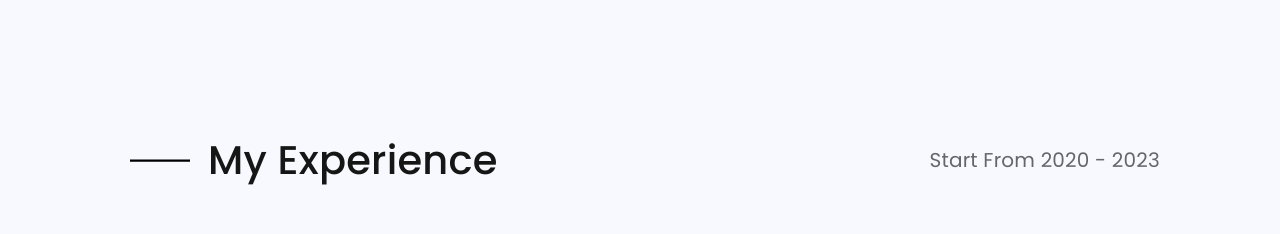
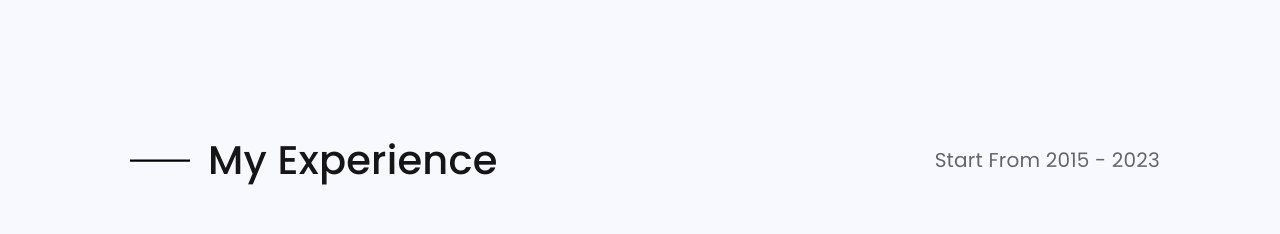
Before and after one commit to qodirtok/port-next, a Next.js app: page / in a window 1280 px wide. Shown: the part 1520-1754 px from the top of the page. Built offline with nearby package versions, Linux system fonts and the light colour scheme.

Commit message:
Update experience.tsx

```diff
--- a/src/app/assets/component/section/experience.tsx
+++ b/src/app/assets/component/section/experience.tsx
@@ -48,7 +48,7 @@ const Title = () => {
           color: "#65666C",
         }}
       >
-        Start From 2020 - 2023
+        Start From 2015 - 2023
       </p>
     </div>
   );
```
